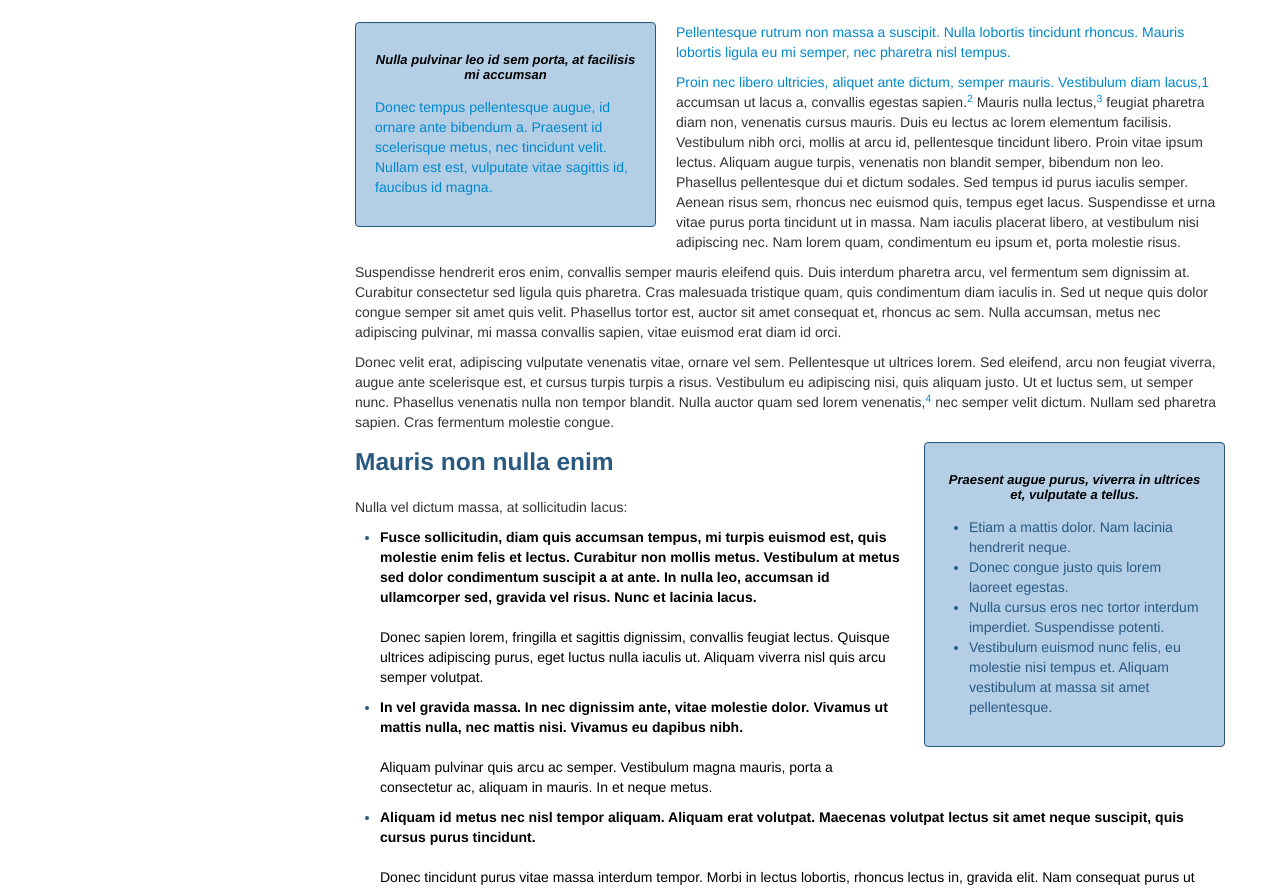
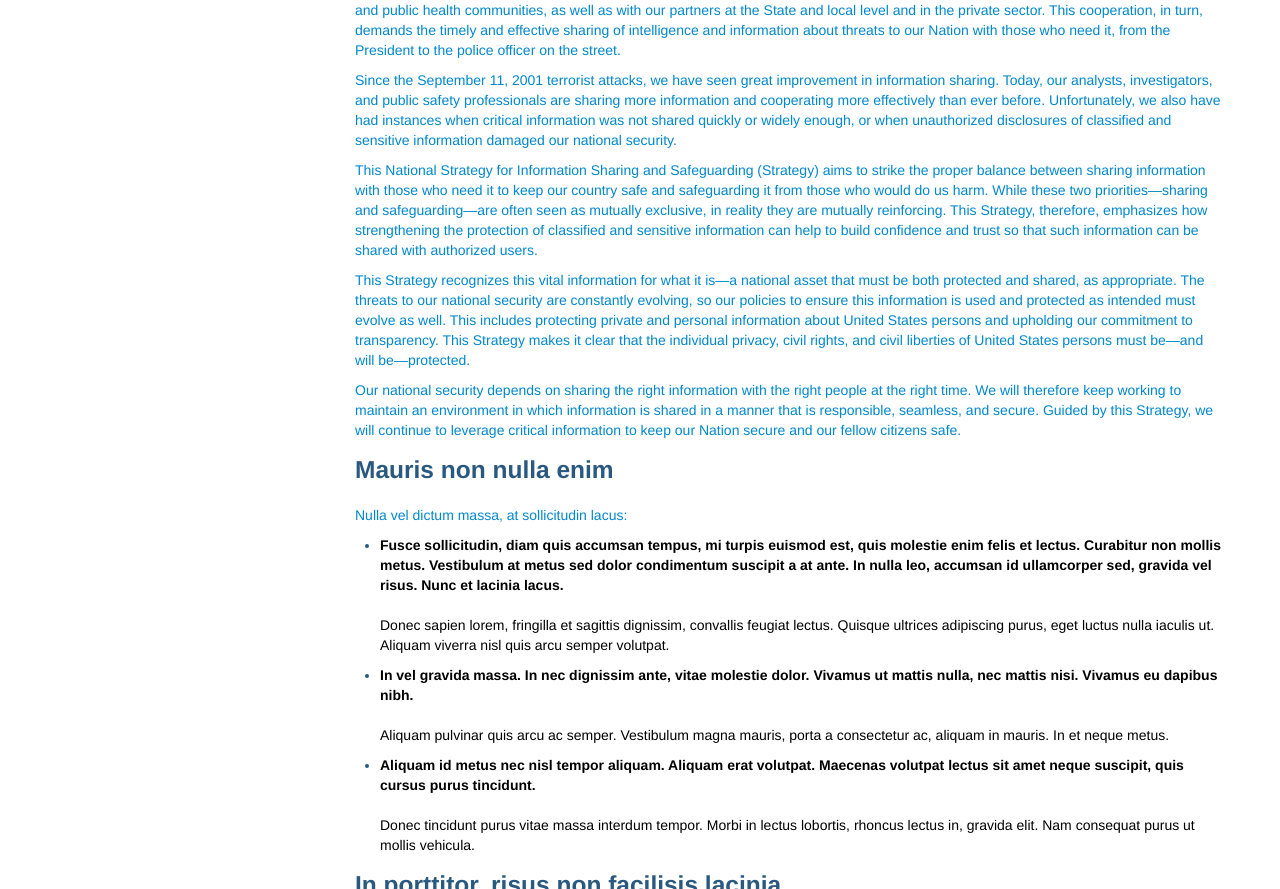
Before and after one commit to leahbannon/national-strategy, a plain HTML site: page index.html in a window 1280 px wide. Shown: the part 510-1399 px from the top of the page. Drawn offline with nearby package versions, Linux system fonts and the light colour scheme.

Commit message:
adding intro, title

```diff
--- a/index.html
+++ b/index.html
@@ -7,9 +7,9 @@
     <meta charset="utf-8">
     <meta http-equiv="X-UA-Compatible" content="IE=edge,chrome=1">
 
-    <title>Site Title</title>
+    <title>National Strategy for Information Sharing and Safeguarding</title>
 
-    <meta name="description" content="Site Description">
+    <meta name="description" content="National Strategy for Information Sharing and Safeguarding">
 
     <meta name="author" content="Author">
 
@@ -73,8 +73,8 @@
     <div class="container">
         <div class="hero-unit" id="top" markdown="1">
             <img id="seal" alt="Seal" src="assets/img/seal.png">
-            <h1>Site Name</h1>
-            <p>Curabitur laoreet sapien ligula, in fermentum mauris lobortis eu.</p>
+            <h1>National Strategy for Information Sharing and Safeguarding</h1>
+            <p>December 2012</p>
         </div>
     </div></header>
 <div class="container">
@@ -87,34 +87,38 @@
         <li class="dropdown-submenu"><a href="#section-3">SubSection 3</li>
     </ul>
 </div>
-<div class="span9"><h2 id="introduction">Introduction</h2>
+<div class="span9"><h2 id="letter">Letter from the President</h2>
 
-<p class="quote"><em>"Donec ac urna felis. Proin quis fringilla odio. Duis vel malesuada felis. Etiam in purus ultrices, posuere lorem eu, vestibulum tellus."</em><br>– Quote Author</p>
-<div class="well left">
-    <h3>Nulla pulvinar leo id sem porta, at facilisis mi accumsan</h3>
-    <p>Donec tempus pellentesque augue, id ornare ante bibendum a. Praesent id scelerisque metus, nec tincidunt velit. Nullam est est, vulputate vitae sagittis id, faucibus id magna.</p>
-</div>
-<p>Pellentesque rutrum non massa a suscipit. Nulla lobortis tincidunt rhoncus. Mauris lobortis ligula eu mi semper, nec pharetra nisl tempus.</p>
-
-<p>Proin nec libero ultricies, aliquet ante dictum, semper mauris. Vestibulum diam lacus,<sup id="fnref:1"><a href="#fn:1" rel="footnote">1</a></sup> accumsan ut lacus a, convallis egestas sapien.<sup id="fnref:2"><a href="#fn:2" rel="footnote">2</a></sup> Mauris nulla lectus,<sup id="fnref:3"><a href="#fn:3" rel="footnote">3</a></sup> feugiat pharetra diam non, venenatis cursus mauris. Duis eu lectus ac lorem elementum facilisis. Vestibulum nibh orci, mollis at arcu id, pellentesque tincidunt libero. Proin vitae ipsum lectus. Aliquam augue turpis, venenatis non blandit semper, bibendum non leo. Phasellus pellentesque dui et dictum sodales. Sed tempus id purus iaculis semper. Aenean risus sem, rhoncus nec euismod quis, tempus eget lacus. Suspendisse et urna vitae purus porta tincidunt ut in massa. Nam iaculis placerat libero, at vestibulum nisi adipiscing nec. Nam lorem quam, condimentum eu ipsum et, porta molestie risus.</p>
-
-<p>Suspendisse hendrerit eros enim, convallis semper mauris eleifend quis. Duis interdum pharetra arcu, vel fermentum sem dignissim at. Curabitur consectetur sed ligula quis pharetra. Cras malesuada tristique quam, quis condimentum diam iaculis in. Sed ut neque quis dolor congue semper sit amet quis velit. Phasellus tortor est, auctor sit amet consequat et, rhoncus ac sem. Nulla accumsan, metus nec adipiscing pulvinar, mi massa convallis sapien, vitae euismod erat diam id orci.</p>
-
-<p>Donec velit erat, adipiscing vulputate venenatis vitae, ornare vel sem. Pellentesque ut ultrices lorem. Sed eleifend, arcu non feugiat viverra, augue ante scelerisque est, et cursus turpis turpis a risus. Vestibulum eu adipiscing nisi, quis aliquam justo. Ut et luctus sem, ut semper nunc. Phasellus venenatis nulla non tempor blandit. Nulla auctor quam sed lorem venenatis,<sup id="fnref:4"><a href="#fn:4" rel="footnote">4</a></sup> nec semper velit dictum. Nullam sed pharetra sapien. Cras fermentum molestie congue.</p>
-
-<div class="well right">
-    <h3>Praesent augue purus, viverra in ultrices et, vulputate a tellus.</h3>
-
-    <ul>
-        <li>Etiam a mattis dolor. Nam lacinia hendrerit neque.</li>
-
-        <li>Donec congue justo quis lorem laoreet egestas.</li>
-
-        <li>Nulla cursus eros nec tortor interdum imperdiet. Suspendisse potenti.</li>
-
-        <li>Vestibulum euismod nunc felis, eu molestie nisi tempus et. Aliquam vestibulum at massa sit amet pellentesque.</li>
-    </ul>
-</div>
+<P>As President, I have no greater responsibility than ensuring the safety and security of the
+United States and the American people. Meeting this responsibility requires the closest possible
+cooperation among our intelligence, military, diplomatic, homeland security, law enforcement,
+and public health communities, as well as with our partners at the State and local level and
+in the private sector. This cooperation, in turn, demands the timely and effective sharing of
+intelligence and information about threats to our Nation with those who need it, from the
+President to the police officer on the street.</p>
+<p>Since the September 11, 2001 terrorist attacks, we have seen great improvement in information
+sharing. Today, our analysts, investigators, and public safety professionals are sharing more
+information and cooperating more effectively than ever before. Unfortunately, we also have
+had instances when critical information was not shared quickly or widely enough, or when
+unauthorized disclosures of classified and sensitive information damaged our national security.</p>
+<p>This National Strategy for Information Sharing and Safeguarding (Strategy) aims to strike the
+proper balance between sharing information with those who need it to keep our country safe
+and safeguarding it from those who would do us harm. While these two priorities—sharing and
+safeguarding—are often seen as mutually exclusive, in reality they are mutually reinforcing.
+This Strategy, therefore, emphasizes how strengthening the protection of classified and sensitive
+information can help to build confidence and trust so that such information can be shared with
+authorized users. </p>
+<p>This Strategy recognizes this vital information for what it is—a national asset that must be
+both protected and shared, as appropriate. The threats to our national security are constantly
+evolving, so our policies to ensure this information is used and protected as intended must evolve
+as well. This includes protecting private and personal information about United States persons
+and upholding our commitment to transparency. This Strategy makes it clear that the individual
+privacy, civil rights, and civil liberties of United States persons must be—and will be—protected.</p>
+<p>Our national security depends on sharing the right information with the right people at the right
+time. We will therefore keep working to maintain an environment in which information is shared
+in a manner that is responsible, seamless, and secure. Guided by this Strategy, we will continue
+to leverage critical information to keep our Nation secure and our fellow citizens safe.
+</P>
 <h3 id="strategy_objectives">Mauris non nulla enim</h3>
 
 <p>Nulla vel dictum massa, at sollicitudin lacus:</p>
```
